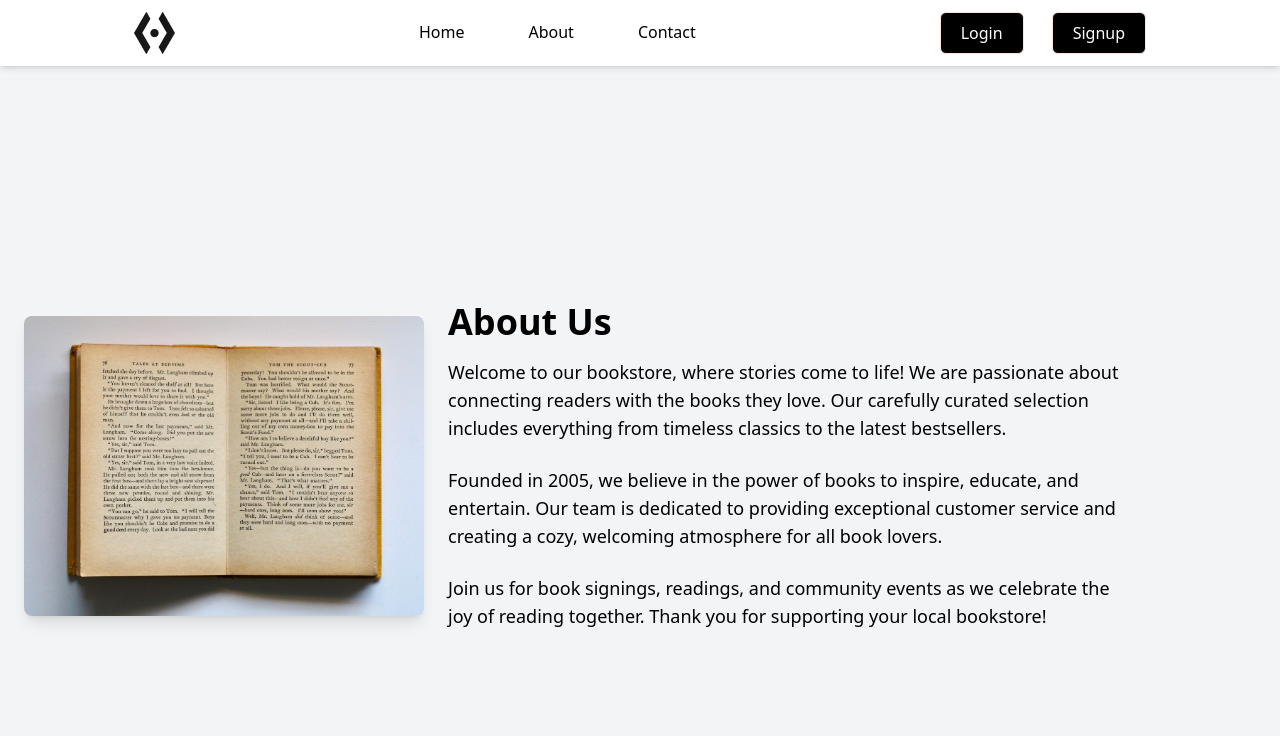
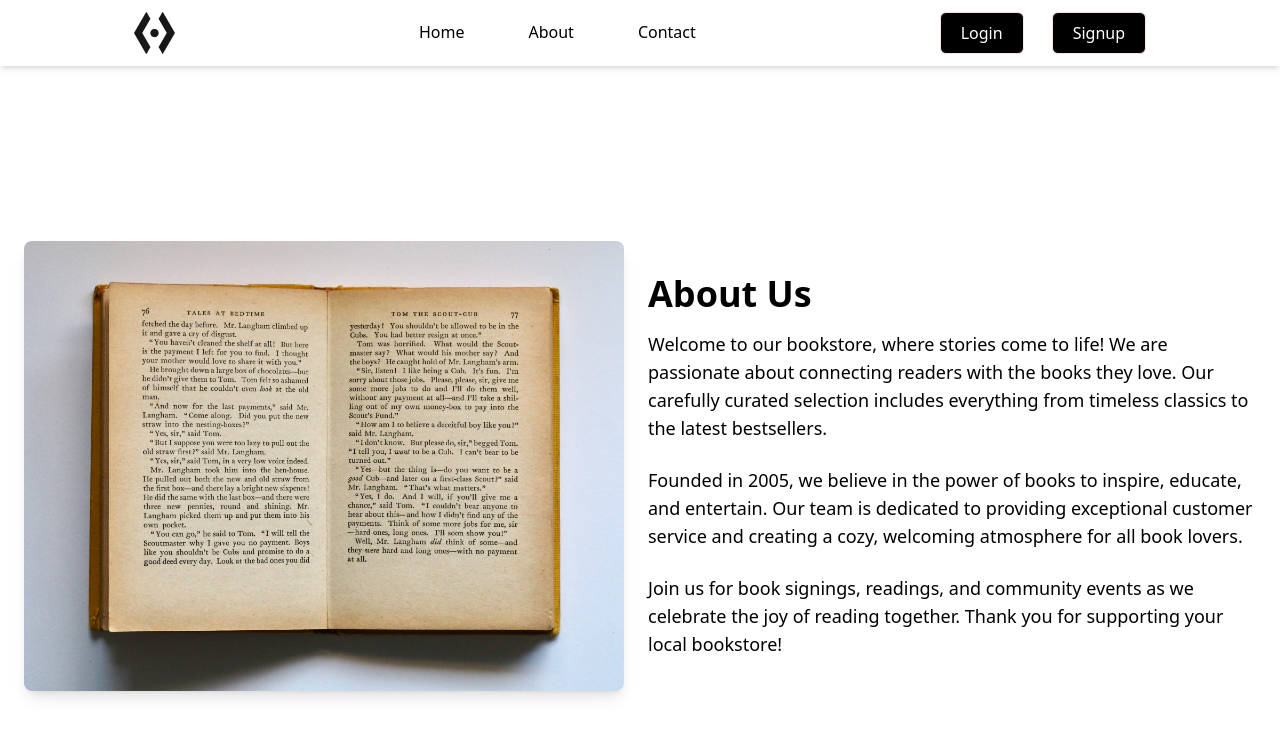
Before and after one commit to Dinesh10731j/BookNest, a Next.js app: page /about in a window 1280 px wide. Shown: the top 736 px of the page. Built offline with nearby package versions, Linux system fonts and the light colour scheme.

Commit message:
minor changes in design

```diff
--- a/src/app/(landingpage)/about/page.tsx
+++ b/src/app/(landingpage)/about/page.tsx
@@ -6,19 +6,19 @@ import Header from '@/components/Header';
 const About: React.FC = () => {
   return (<>
   <Header/>
-  <div className="flex  flex-col lg:flex-row items-center justify-center p-6 bg-gray-100 min-h-screen">
+  <div className="flex flex-col lg:flex-row justify-center items-center p-6  min-h-screen">
 
       <div className="flex-shrink-0 mb-6 lg:mb-0 lg:mr-6">
         <Image
           src={bookImg}
           alt="Books"
-          width={400}
+          width={600}
           height={300}
           className="rounded-lg shadow-lg"
         />
       </div>
       <div className="flex-1">
-        <h1 className="text-4xl font-bold mb-4">About Us</h1>
+        <h1 className="text-2xl md:text-4xl font-bold mb-4">About Us</h1>
         <p className="text-lg text-center lg:text-left max-w-2xl mb-6">
           Welcome to our bookstore, where stories come to life! We are passionate about
           connecting readers with the books they love. Our carefully curated selection includes
--- a/src/app/(landingpage)/contact/page.tsx
+++ b/src/app/(landingpage)/contact/page.tsx
@@ -34,7 +34,7 @@ const Contact: React.FC = () => {
         />
       </div>
       <div className="flex-1 max-w-md">
-        <h1 className="text-4xl font-bold mb-4 text-center lg:text-left">Contact Us</h1>
+        <h1 className=" text-2xl md:text-4xl font-bold mb-4 text-center lg:text-left">Contact Us</h1>
         <form className="bg-white h-[500px] w-[400px] p-6 md:w-[500px] md:h-[500px] rounded-lg shadow-lg" onSubmit={handleSubmit(onContactSubmit)}>
           <div className="mb-4">
             <label className="block text-sm font-semibold mb-2" htmlFor="name">Name</label>
--- a/src/app/(registration)/signup/page.tsx
+++ b/src/app/(registration)/signup/page.tsx
@@ -44,7 +44,7 @@ const Signup = () => {
                   type="text"
 
                   className="w-full px-4 py-2 border rounded-md focus:outline-none focus:ring focus:ring-blue-300"
-                  placeholder="Enter your fulname"
+                  placeholder="Enter your name"
                   {...register('name',{required:'Name  is required'})}
                 />
 
```
